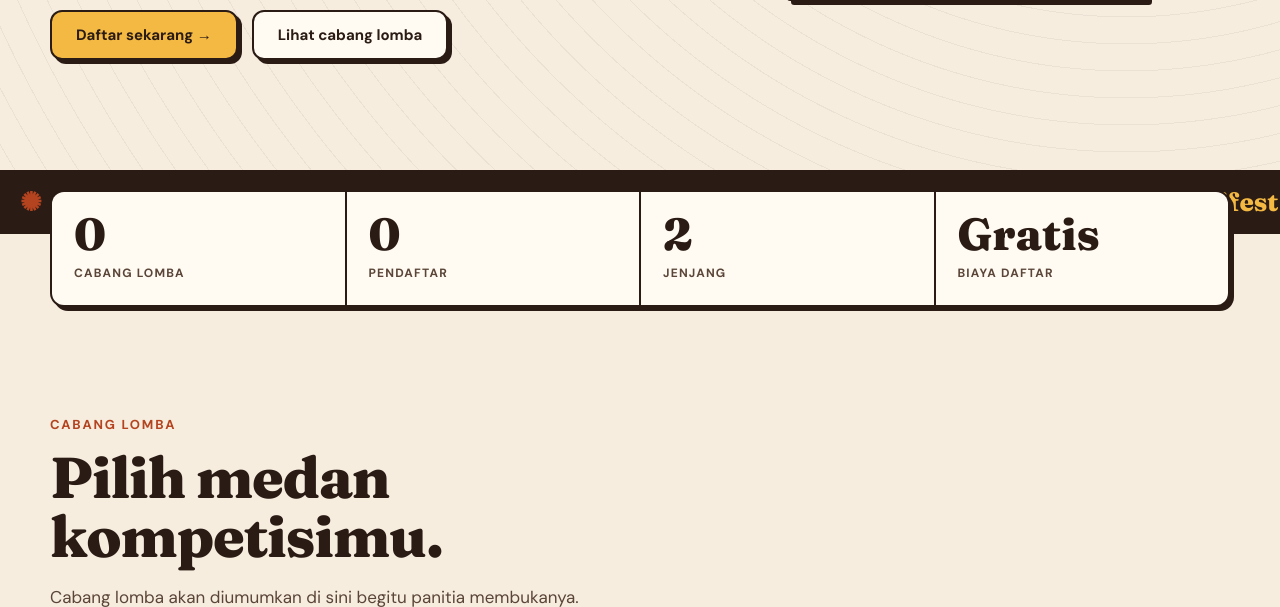
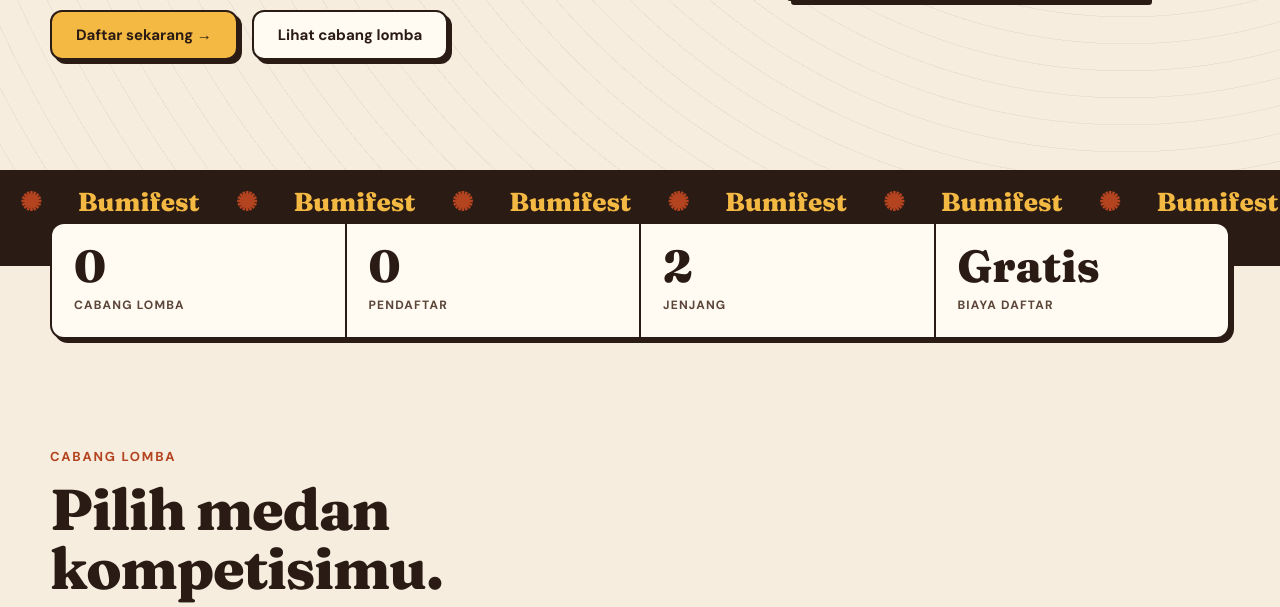
Before and after one commit to fikrudzulfahmi/bumi-fest, a Laravel app: page / in a window 1280 px wide. Shown: the part 674-1281 px from the top of the page. Run offline with Laravel 12, Linux system fonts and the light colour scheme; data that the repository does not hold is empty; style sheets or scripts are compiled from the project's sources; some libraries are stand-ins or nearby versions.

Commit message:
fix(ui): pita berjalan tidak lagi tertutup kartu statistik
Kartu memakai margin-top:-44px sementara pita hanya padding 14px,
sehingga baris teks ikut tertindih. Padding bawah pita dinaikkan
menjadi 46px agar kartu menimpa area kosong, bukan teksnya.

```diff
--- a/resources/css/bumifest.css
+++ b/resources/css/bumifest.css
@@ -397,7 +397,9 @@ img, svg { max-width: 100%; }
 
 .tick div {
     display: inline-flex;
-    padding: 14px 0;
+    /* padding bawah lebih besar: kartu statistik menimpa area kosong,
+       bukan baris teksnya */
+    padding: 14px 0 46px;
     animation: tick 30s linear infinite;
     font: 700 clamp(18px, 2.4vw, 26px) var(--D);
 }
```
